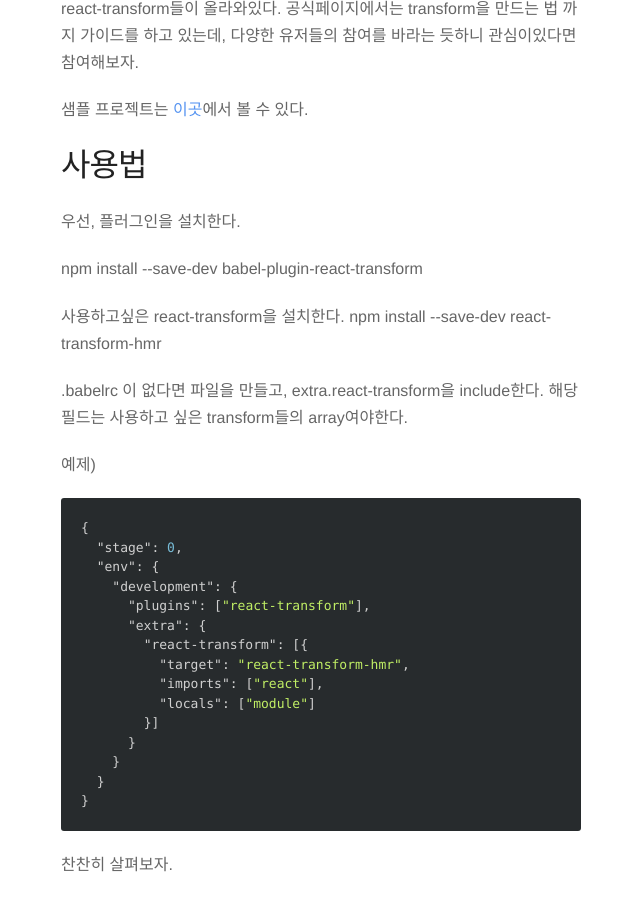
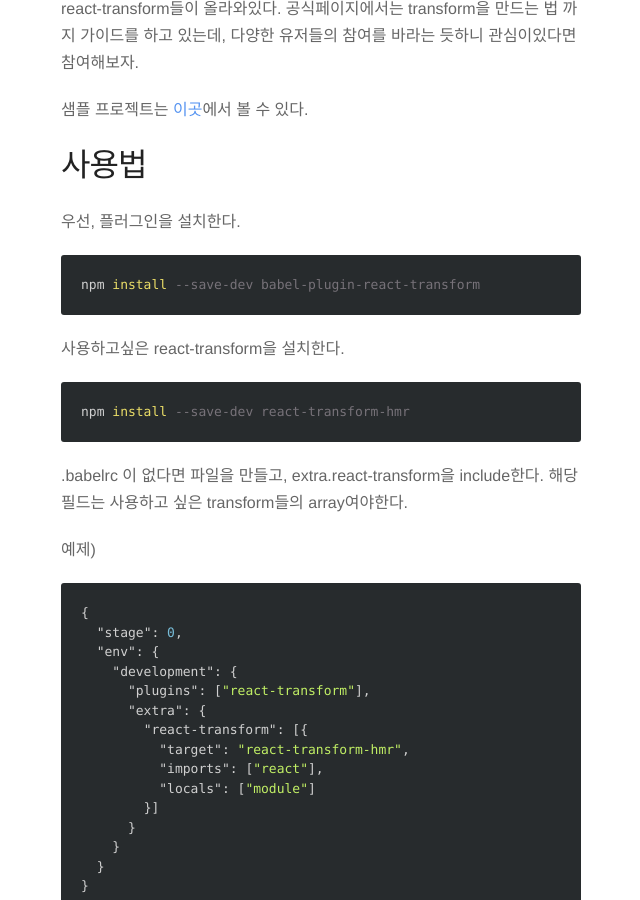
Before and after one commit to s3ungw00n/s3wn.github.io, a Jekyll site: the page built from _posts/2015-09-21-react-transform.md, in a window 1280 px wide and 900 px high, scrolled down 547 px. Shown: the whole window, without its empty margins (319-959 px from the left). Built offline with Jekyll 4.4.1, drawn with Linux system fonts in a browser that asks for light colours; nearby versions of some CDN libraries; Markdown is read by kramdown in place of the engine named in the settings; comment, search, counter and statistics services are not loaded.

Commit message:
update code

```diff
--- a/_posts/2015-09-21-react-transform.md
+++ b/_posts/2015-09-21-react-transform.md
@@ -19,10 +19,11 @@
 
 우선, 플러그인을 설치한다.
 
-`npm install --save-dev babel-plugin-react-transform`
+	npm install --save-dev babel-plugin-react-transform
 
 사용하고싶은 react-transform을 설치한다.
-`npm install --save-dev react-transform-hmr`
+
+	npm install --save-dev react-transform-hmr
 
 `.babelrc` 이 없다면 파일을 만들고, `extra.react-transform`을 include한다. 해당 필드는 사용하고 싶은 transform들의 array여야한다.
 
```
